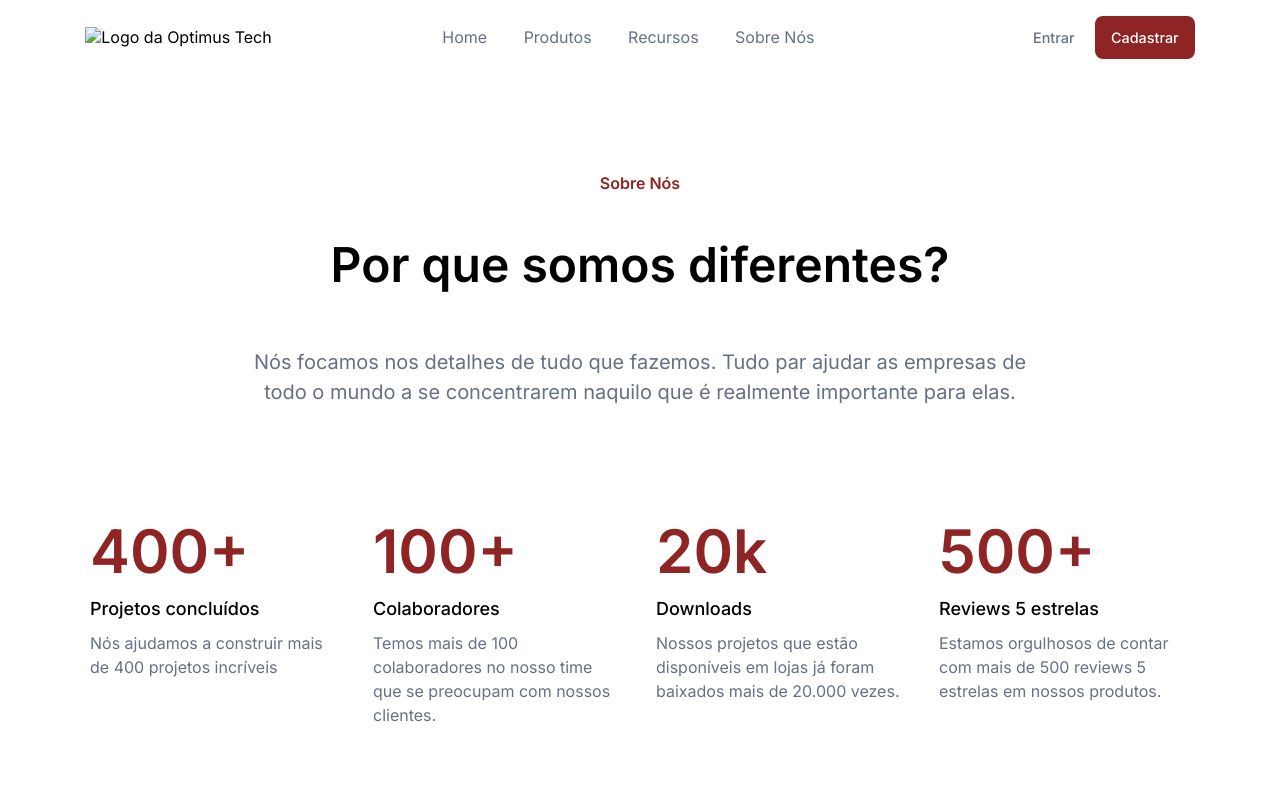
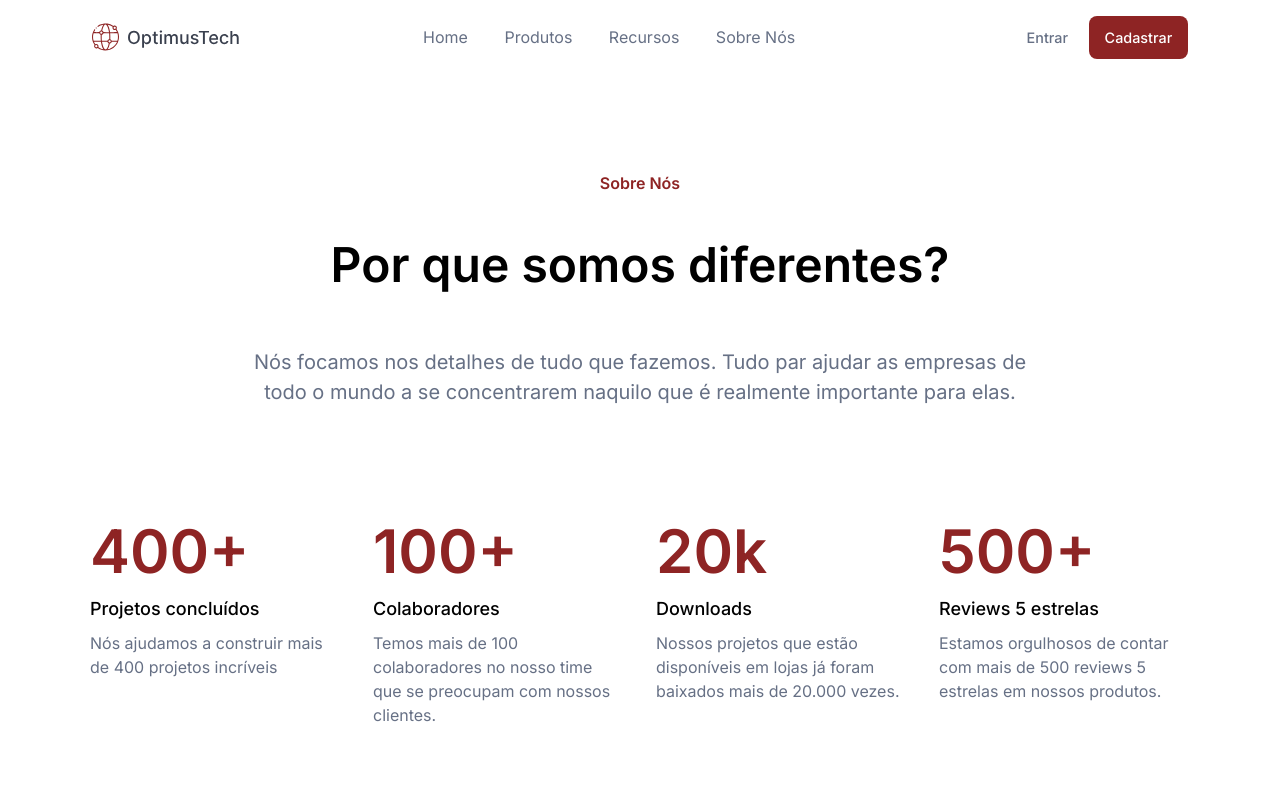
Before and after one commit to renanfochetto/7daysofcode_css, a plain HTML site: page index.html in a window 1280 px wide. Shown: the top 800 px of the page. Drawn offline with Linux system fonts and the light colour scheme; the site is published under a folder, as on GitHub Pages, so addresses that start at the root find nothing.

Commit message:
logo de novo

```diff
--- a/index.html
+++ b/index.html
@@ -11,7 +11,7 @@
 <body>
         <!--Barra de Navegação-->
         <nav>
-            <img src="/assets/_Button base.svg" alt="Logo da Optimus Tech">
+            <img src="./assets/_Button base.svg" alt="Logo da Optimus Tech">
             <div class="navbar__paginas">
                 <a href="#">Home</a>
                 <a href="#">Produtos</a>
```
